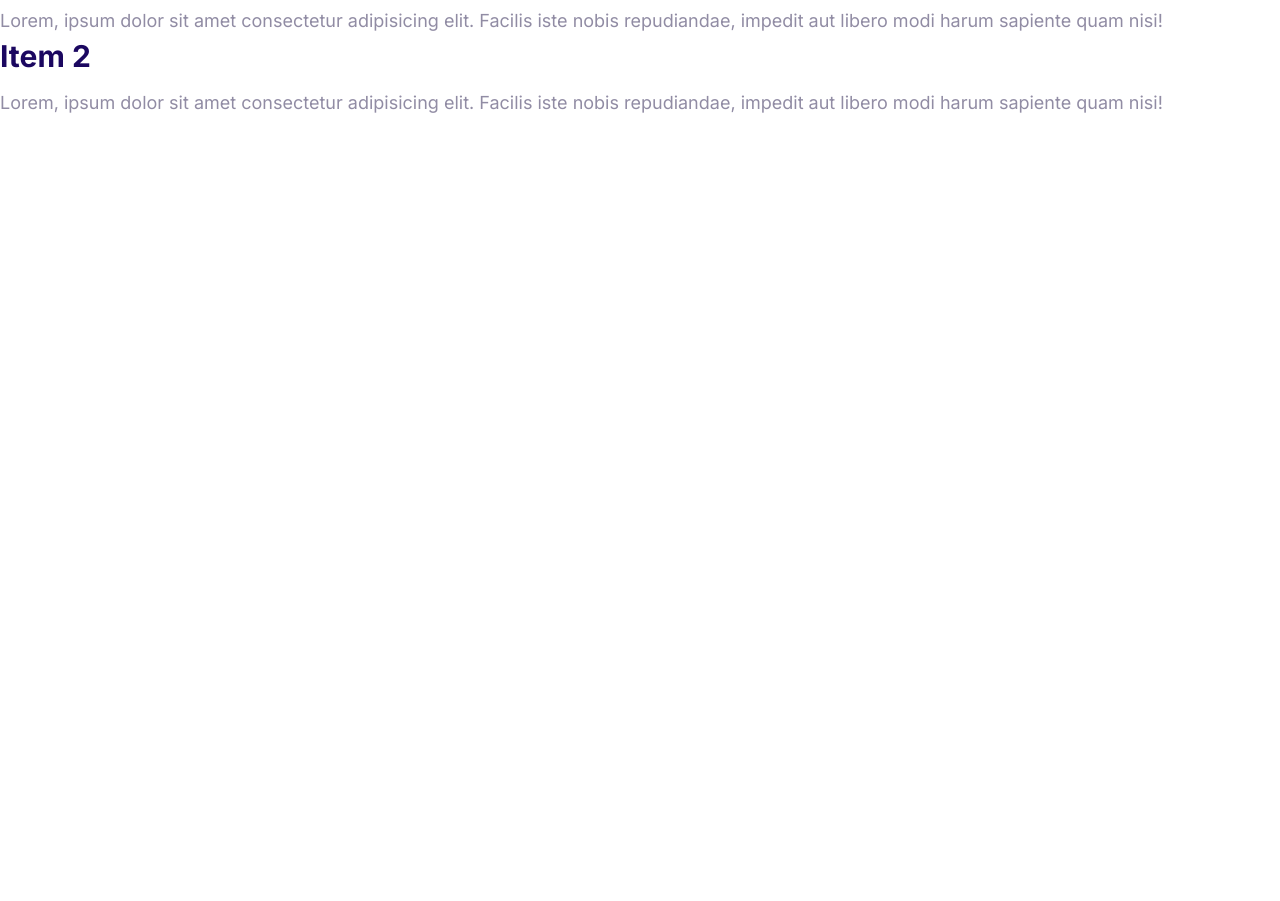
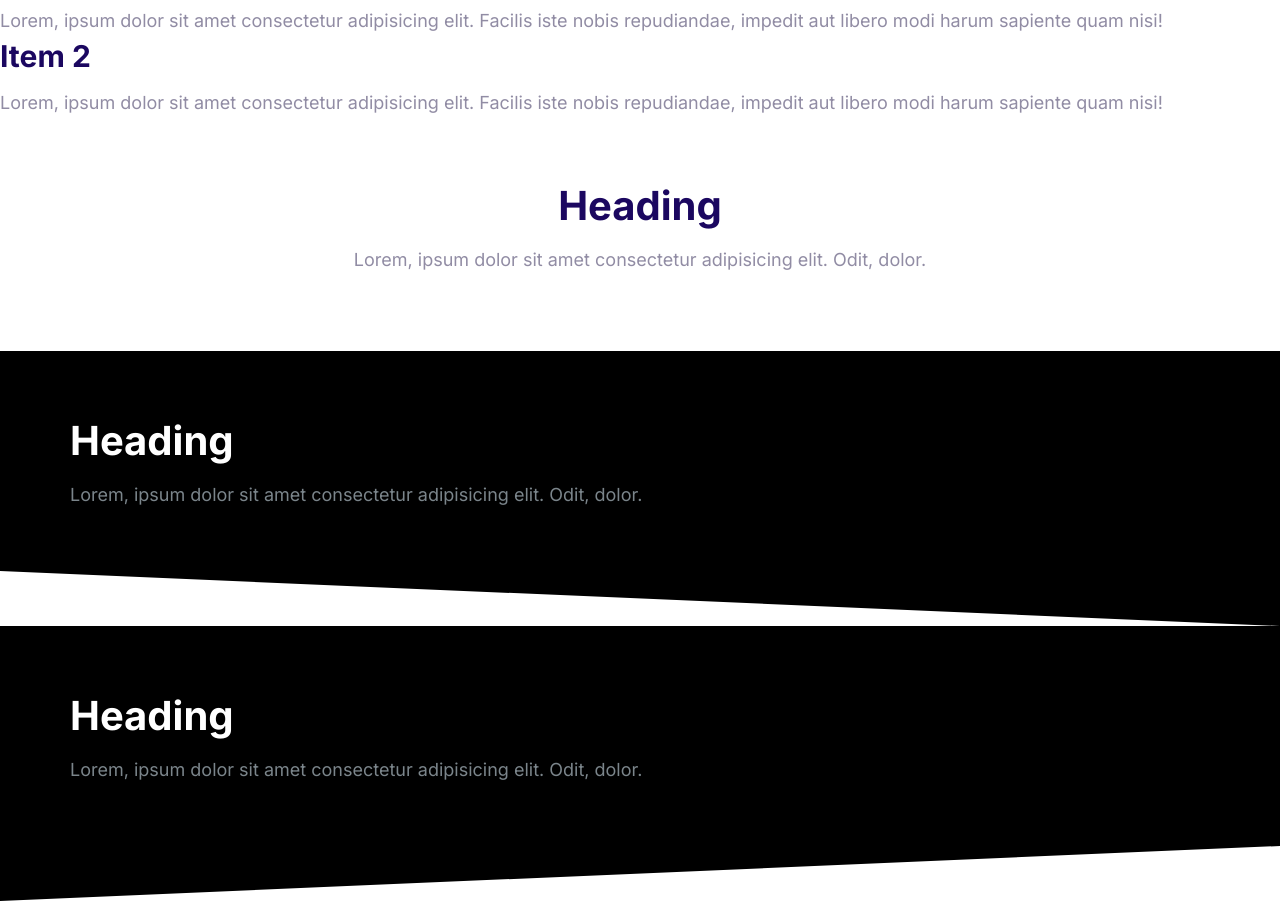
Before and after one commit to reynellb91/moshify, a plain HTML site: page index.html in a window 1280 px wide. Shown: the part 255-1156 px from the top of the page. Before the commit the page ends 800 px from the top, so only its background shows below. Drawn offline with Linux system fonts and the light colour scheme.

Commit message:
Define blocks.

```diff
--- a/css/styles.css
+++ b/css/styles.css
@@ -575,3 +575,42 @@ a {
   max-height: 100vh;
   opacity: 1;
 }
+
+/* Blocks */
+.block {
+  --padding-vertical: 6rem;
+  padding: var(--padding-vertical) 2rem;
+}
+
+.block__header {
+  text-align: center;
+}
+
+.block__heading {
+  margin-top: 0;
+}
+
+.block--dark {
+  background: #000;
+  color: #7b858b;
+}
+
+.block--dark .block__heading {
+  color: #fff;
+}
+
+.block--skewed-right {
+  clip-path: polygon(0% 0%, 100% 0%, 100% 100%, 0% 80%);
+  padding-bottom: calc(var(--padding-vertical) + 4rem);
+}
+
+.block--skewed-left {
+  clip-path: polygon(0% 0%, 100% 0%, 100% 80%, 0% 100%);
+  padding-bottom: calc(var(--padding-vertical) + 4rem);
+}
+
+/* General Use class */
+.container {
+  max-width: 1140px;
+  margin: 0 auto;
+}
--- a/index.html
+++ b/index.html
@@ -50,6 +50,30 @@
         nobis repudiandae, impedit aut libero modi harum sapiente quam nisi!
       </div>
     </div>
+    <section class="block container">
+      <header class="block__header">
+        <h2 class="block__heading">Heading</h2>
+        <p>
+          Lorem, ipsum dolor sit amet consectetur adipisicing elit. Odit, dolor.
+        </p>
+      </header>
+    </section>
+    <section class="block block--dark block--skewed-right">
+      <div class="container">
+        <h2 class="block__heading">Heading</h2>
+        <p>
+          Lorem, ipsum dolor sit amet consectetur adipisicing elit. Odit, dolor.
+        </p>
+      </div>
+    </section>
+    <section class="block block--dark block--skewed-left">
+      <div class="container">
+        <h2 class="block__heading">Heading</h2>
+        <p>
+          Lorem, ipsum dolor sit amet consectetur adipisicing elit. Odit, dolor.
+        </p>
+      </div>
+    </section>
     <script src="js/main.js"></script>
   </body>
 </html>
```
Also changed, not shown: components/blocks.html (added, +24 -0 lines).
